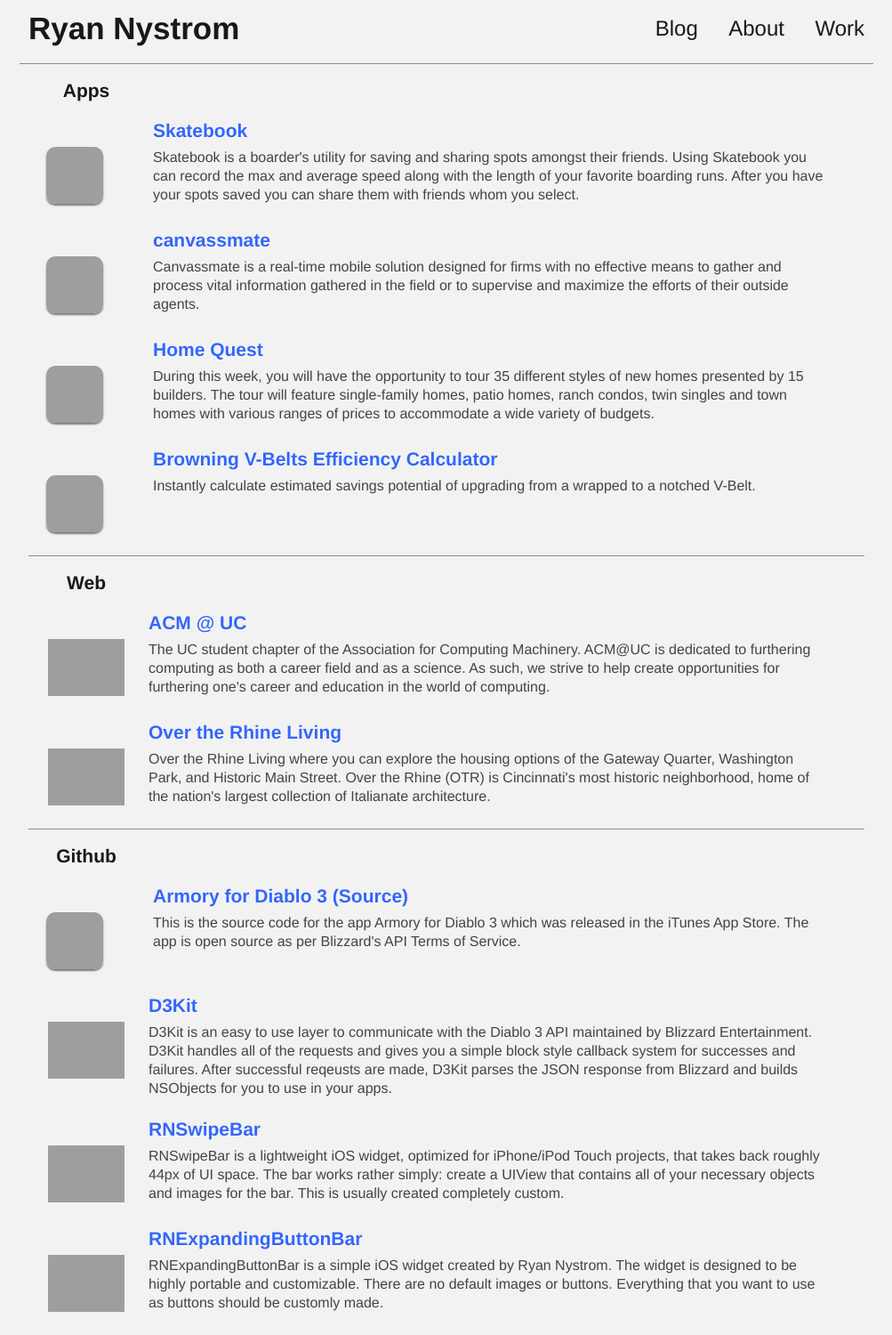
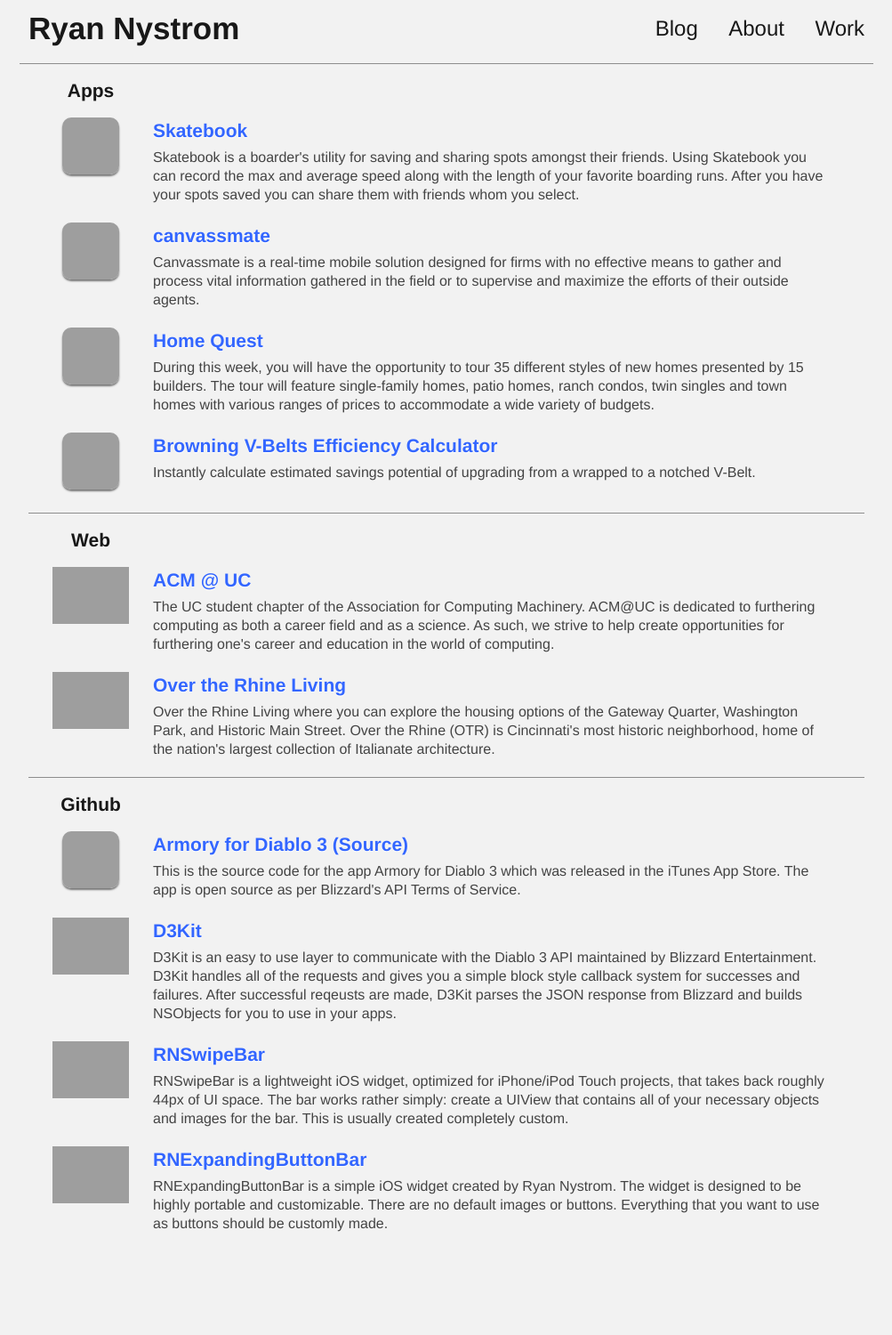
Before and after one commit to rnystrom/Blog, a Jekyll site: the page work.html, which Jekyll copies as it is, in a window 1280 px wide. Shown: the whole page at 89% size, without its empty margins (138-1141 px from the left). Built offline with Jekyll 4.4.1, drawn with Linux system fonts in a browser that asks for light colours; nearby versions of some CDN libraries; Markdown is read by kramdown in place of the engine named in the settings; after the commit the page ends 1406 px from its top, so only the background shows below that; grey boxes are pictures that could not be loaded.

Commit message:
alignment issues

```diff
--- a/css/custom.css
+++ b/css/custom.css
@@ -97,9 +97,12 @@
     height: 64px;
     width: 64px;
 }
-.project .logo {
+/*.project .logo {
     text-align: center;
     margin-left:5px;
+}*/
+.project .logo, .project .icon {
+    text-align: center;
 }
 .project .logo img {
     /*max-width: 64px;*/
@@ -107,12 +110,12 @@
 }
 #projects > h2 {
     text-align: center;
-    margin-left:15px;
+    margin-left:20px;
 }
 @media only screen and (min-width: 768px) {
-    .logo, .icon {
+    /*.logo, .icon {
         margin-top: 33px;
-    }
+    }*/
 }
 @media only screen and (max-width: 767px) {
     #site-header {
```
Also changed, not shown: 2 other files.
